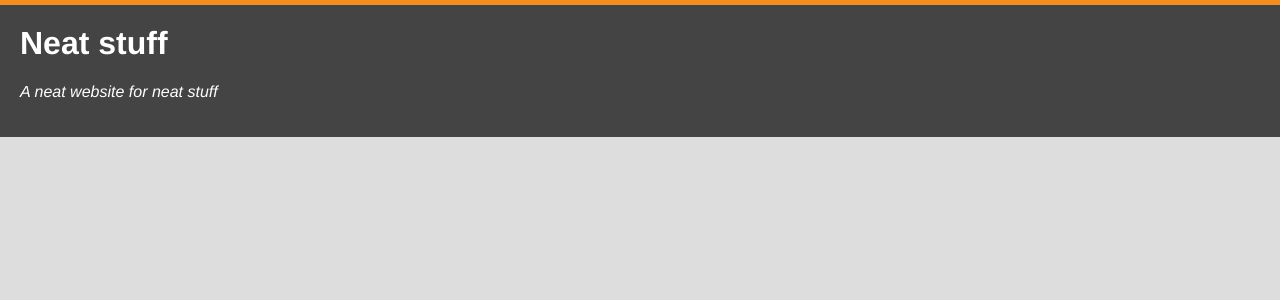
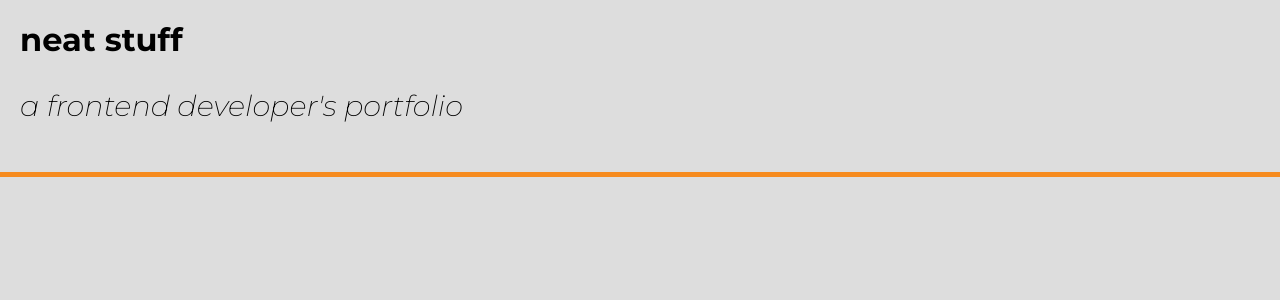
Before and after one commit to ppesterev/ppesterev.github.io, a Vue app: page / in a window 1280 px wide. Shown: the top 300 px of the page. Built offline with nearby package versions, Linux system fonts and the light colour scheme.

Commit message:
add google fonts

```diff
--- a/src/components/App.vue
+++ b/src/components/App.vue
@@ -1,7 +1,7 @@
 <template>
   <header class="site-header">
     <h1 class="page-title">Neat stuff</h1>
-    <p class="page-subtitle">A neat website for neat stuff</p>
+    <p class="page-subtitle">A frontend developer's portfolio</p>
   </header>
 </template>
 
@@ -17,19 +17,24 @@ export default {
 body {
   margin: 0;
   font-size: 16px;
-  font-family: "Helvetica", sans-serif;
-  color: white;
+  font-family: "Open Sans", sans-serif;
   background: #dddddd;
 }
 
 .site-header {
-  background: #444444;
+  /* background: #444444; */
   padding: 20px;
 }
 
 .site-header,
 article {
-  border-top: 5px solid #f68b1e;
+  border-bottom: 5px solid #f68b1e;
+}
+
+.page-title,
+.page-subtitle {
+  font-family: "Montserrat", sans-serif;
+  text-transform: lowercase;
 }
 
 .page-title {
@@ -37,6 +42,8 @@ article {
 }
 
 .page-subtitle {
+  font-size: 1.8em;
+  font-weight: 200;
   font-style: italic;
 }
 
--- a/src/index.html
+++ b/src/index.html
@@ -5,6 +5,11 @@
   <meta name="viewport" content="width=device-width, initial-scale=1.0">
   <meta http-equiv="X-UA-Compatible" content="ie=edge">
   <title>Neat stuff</title>
+
+  <link rel="preconnect" href="https://fonts.gstatic.com">
+  <link
+    href="https://fonts.googleapis.com/css2?family=Montserrat:ital,wght@0,200;0,400;0,700;1,200;1,400;1,700&family=Open+Sans:ital,wght@0,400;0,700;1,400;1,700&display=swap"
+    rel="stylesheet">
 </head>
 
 <body>
```
